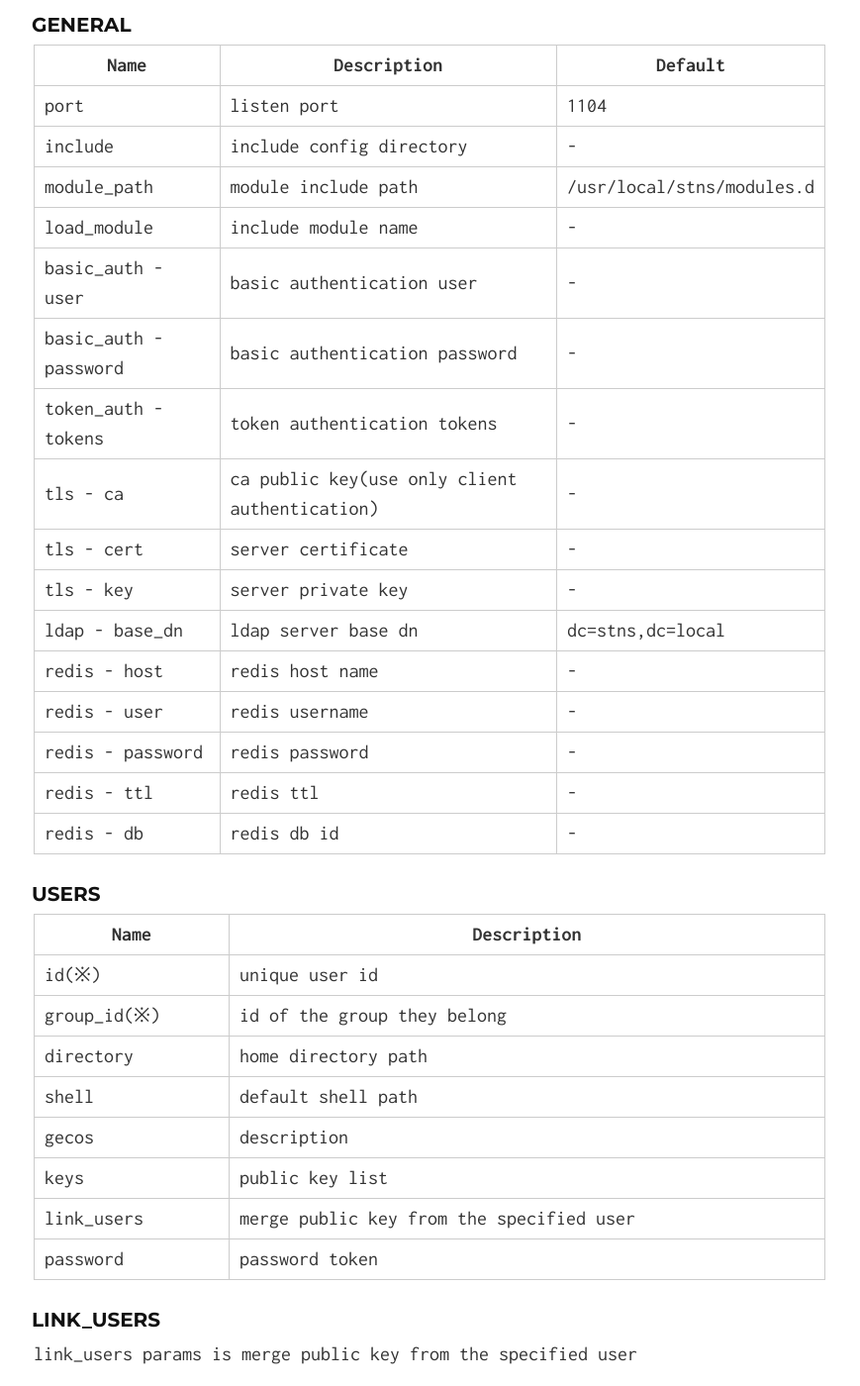
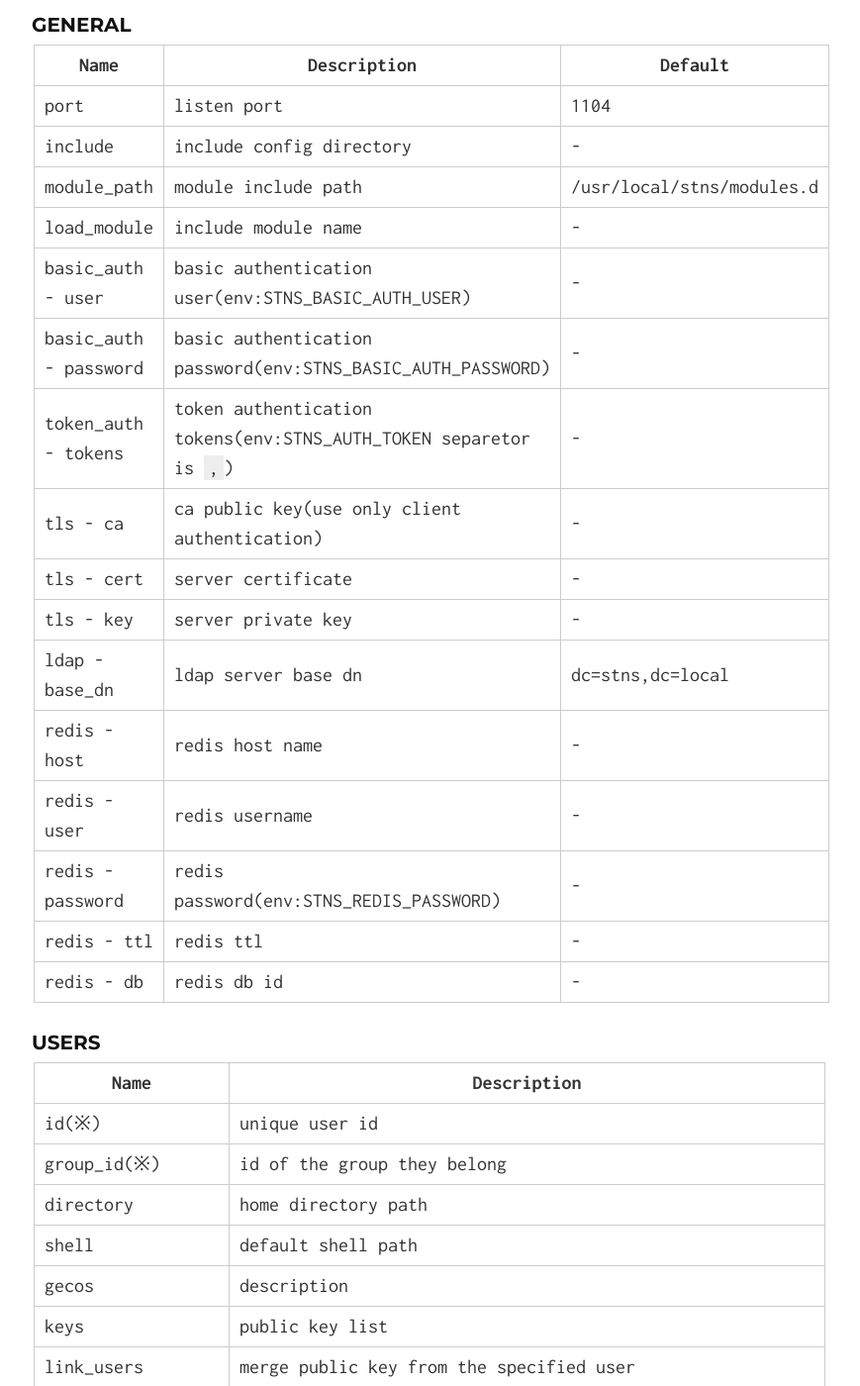
Before and after one commit to STNS/stns.github.io, a Jekyll site: the page built from configuration.en.md, in a window 1280 px wide and 1400 px high, scrolled down 1217 px. Shown: the whole window at 99% size, without its empty margins (206-1075 px from the left). Built offline with Jekyll 4.4.1, drawn with Linux system fonts in a browser that asks for light colours; our own code applies the rules of GitHub Pages for plain Markdown files; some of the changed text lies outside the part shown.

Commit message:
belongs Twelve-Factor App

```diff
--- a/configuration.en.md
+++ b/configuration.en.md
@@ -52,16 +52,16 @@ endpoints = ["http://127.0.0.1:2379"]
 |include|include config directory| -|
 |module_path|module include path| /usr/local/stns/modules.d|
 |load_module|include module name| -|
-|basic_auth - user| basic authentication user| -|
-|basic_auth - password| basic authentication password|-|
-|token_auth - tokens| token authentication tokens|-|
+|basic_auth - user| basic authentication user(env:STNS_BASIC_AUTH_USER)| -|
+|basic_auth - password| basic authentication password(env:STNS_BASIC_AUTH_PASSWORD)|-|
+|token_auth - tokens| token authentication tokens(env:STNS_AUTH_TOKEN separetor is `,`)|-|
 |tls - ca| ca public key(use only client authentication)|-|
 |tls - cert| server certificate|-|
 |tls - key| server private key|-|
 |ldap - base_dn | ldap server base dn|dc=stns,dc=local|
 |redis - host | redis host name |-|
 |redis - user | redis username |-|
-|redis - password| redis password|-|
+|redis - password| redis password(env:STNS_REDIS_PASSWORD)|-|
 |redis - ttl| redis ttl|-|
 |redis - db| redis db id|-|
 
@@ -141,7 +141,7 @@ $ curl http://stns.example.com/v1/groups?name=division
 |---|---|
 |endpoints| etcd urls|
 |user|etcd url|
-|password|etcd password|
+|password|etcd password(env:STNS_ETCD_PASSWORD)|
 
 ##### DynamoDB
 
```
